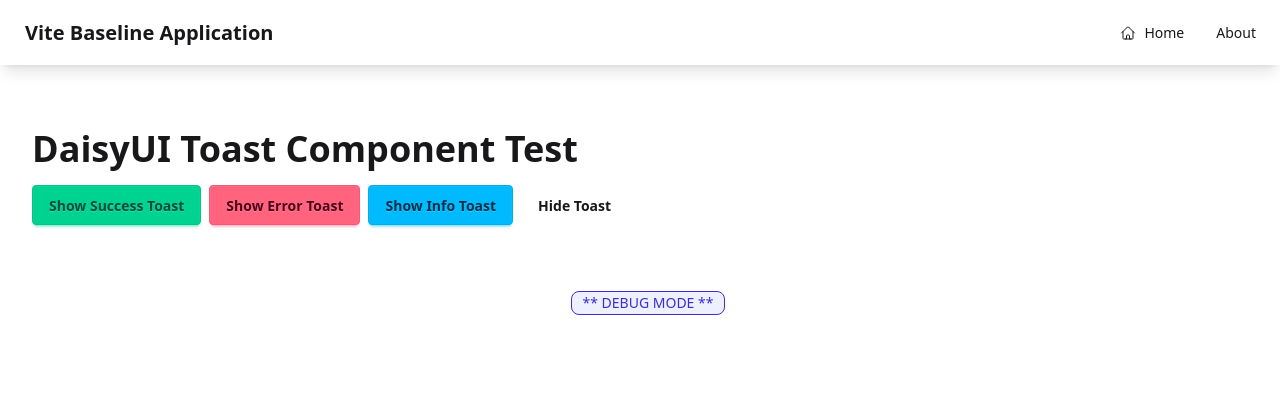
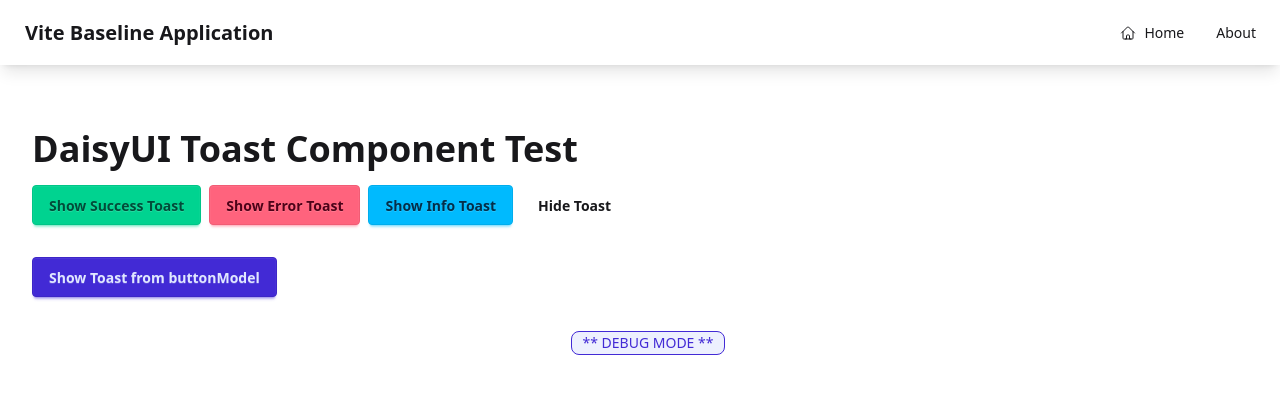
Before and after one commit to tpickles118/vite-ui-components, a Vue app: page /toast-view in a window 1280 px wide. Shown: the top 394 px of the page. Built offline with nearby package versions, Linux system fonts and the light colour scheme.

Commit message:
added DaisyButton to ToastView

```diff
--- a/src/views/daisy-wrapper-views/ToastView.vue
+++ b/src/views/daisy-wrapper-views/ToastView.vue
@@ -6,7 +6,11 @@
 import { ref } from 'vue'
 import { ToastModel } from '@/components/models/toastModel.js'
 import { AlertModel } from '@/components/models/alertModel.js'
+import { ButtonModel } from '@/components/models/buttonModel'
 import DaisyToast from '@/components/base/DaisyToast.vue'
+import DaisyButton from '@/components/base/DaisyButton.vue'
+
+
 
 // Creates an alert model from simplified parameters
 function makeAlert({ type, message = '', title = '', ...rest }) {
@@ -28,6 +32,10 @@ const toastModel = ref(
         duration: 3000, // auto-hide after 3s
     })
 )
+
+// Button model to trigger toast display
+const primaryBtn = new ButtonModel({ label: 'Show Toast from buttonModel', color: 'PRIMARY' })
+
 
 // Displays toast with specified type and message
 function showToast(type, message = '', title = '') {
@@ -62,5 +70,9 @@ function hideToast() {
         </div>
 
         <DaisyToast :toast-model="toastModel" @auto-hide="hideToast" />
+
+        <div class="mt-8">
+            <DaisyButton :button-model="primaryBtn" @click="showToast('INFO', 'Toast from buttonModel')" />
+        </div>
     </div>
 </template>
```
